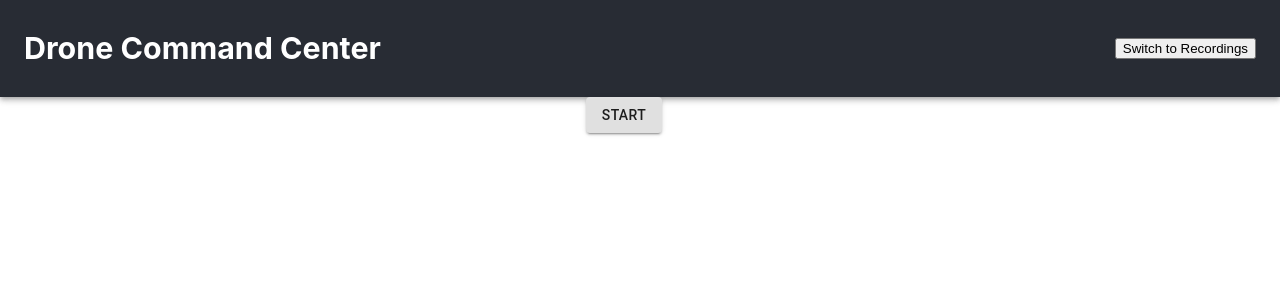
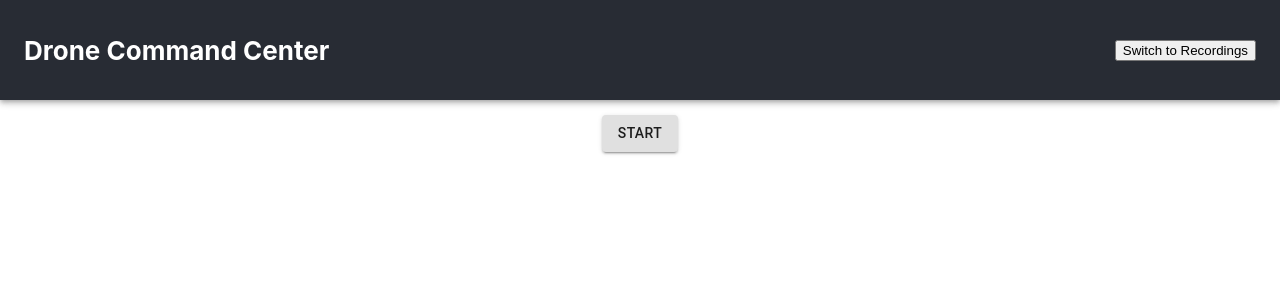
Before and after one commit to ramonpps/trabalho-de-fac, a React (Create React App) app: page / in a window 1280 px wide. Shown: the top 300 px of the page. Built offline with nearby package versions, Linux system fonts and the light colour scheme; the HTML template or start-up script is replaced by a standard one.

Commit message:
frame size changes

```diff
--- a/src/App.css
+++ b/src/App.css
@@ -14,12 +14,18 @@
   justify-content: space-around;
 }
 
-.videorecorder{
-  padding: 20px;
-  justify-content: space-between;
+
+
+#myVideo {
+	width: 45em;
+	height: 30em;
 }
 
-#myVideo {
-	width: 80vw;
-	height: 35vw;
+#myVideo video{
+  width: 45em !important;
+  height: 30em;
 }
+
+#buttonjs{
+  margin: 15px 15px;
+}
--- a/src/App.js
+++ b/src/App.js
@@ -13,7 +13,7 @@ function App() {
     <div>
       <AppBar position="static" className='App' style={{backgroundColor: "#282c34"}}>
         <Toolbar className='toolbar'>
-            <h3>Drone Command Center</h3>
+            <h4>Drone Command Center</h4>
               <button onClick={() => setDashboard(!dashboard)}>Switch to {ButtonName}</button>
         </Toolbar>
       </AppBar>
--- a/src/Dashboard.js
+++ b/src/Dashboard.js
@@ -1,7 +1,6 @@
 import React, { useState } from 'react';
 import { makeStyles } from "@material-ui/core/styles";
-import Button from "@material-ui/core/Button";
-import { Box, Grid } from "@material-ui/core";
+import { Box, Grid, Button } from "@material-ui/core";
 import Video from './Video';
 
 import VideoRecorder from './VideoRecorder';
@@ -18,7 +17,7 @@ export default function Dashboard() {
 
 
   return (
-    <Box height="100vh" mr={4}>
+    <Box height="100vh">
       <Grid
         container
         direction="column"
@@ -27,7 +26,7 @@ export default function Dashboard() {
       >
         <Grid item xs="auto">
           <center>
-            <Button variant="contained" onClick={() => setShow(!show)}>
+            <Button id='buttonjs' variant="contained" onClick={() => setShow(!show)}>
               Start
             </Button>
             { show && (
--- a/src/Video.js
+++ b/src/Video.js
@@ -320,7 +320,7 @@ class Video extends Component {
 						<audio id="audio" autoPlay></audio>
 						<video id="myVideo" ref={video => this.videoNode = video} playsInline
 								style={{objectFit: 'contain', borderRadius: '30px', backgroundColor: '#00000094',
-								boxShadow: '0 0 0 1px rgba(63,63,68,0.05), 0 1px 3px 0 rgba(63,63,68,0.15)', margin: 20}}>
+								boxShadow: '0 0 0 1px rgba(63,63,68,0.05), 0 1px 3px 0 rgba(63,63,68,0.15)', margin: 0}}>
 						</video>
 					</center>
 				)}
--- a/src/index.css
+++ b/src/index.css
@@ -6,8 +6,3 @@ body {
   -webkit-font-smoothing: antialiased;
   -moz-osx-font-smoothing: grayscale;
 }
-
-code {
-  font-family: source-code-pro, Menlo, Monaco, Consolas, 'Courier New',
-    monospace;
-}
```
Also changed, not shown: 1 other file (tests, documents, lock files or other folders).
